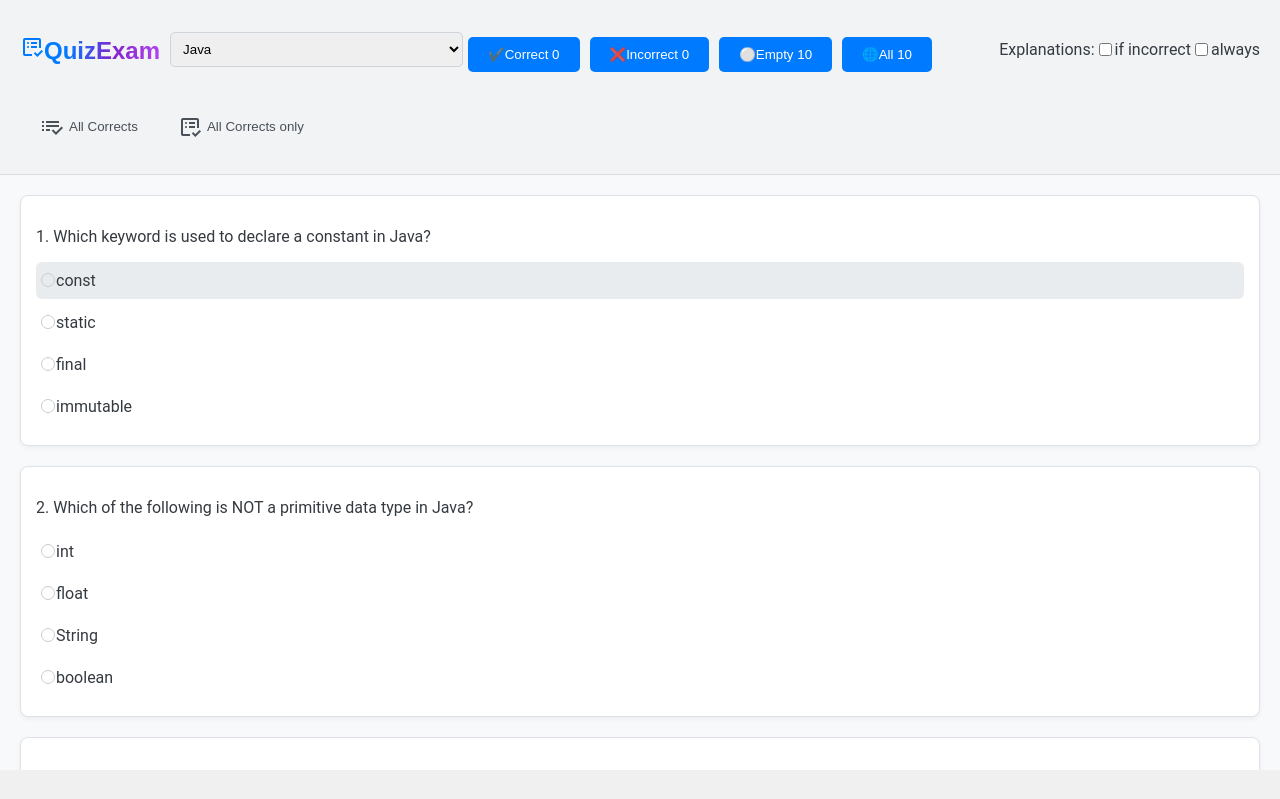
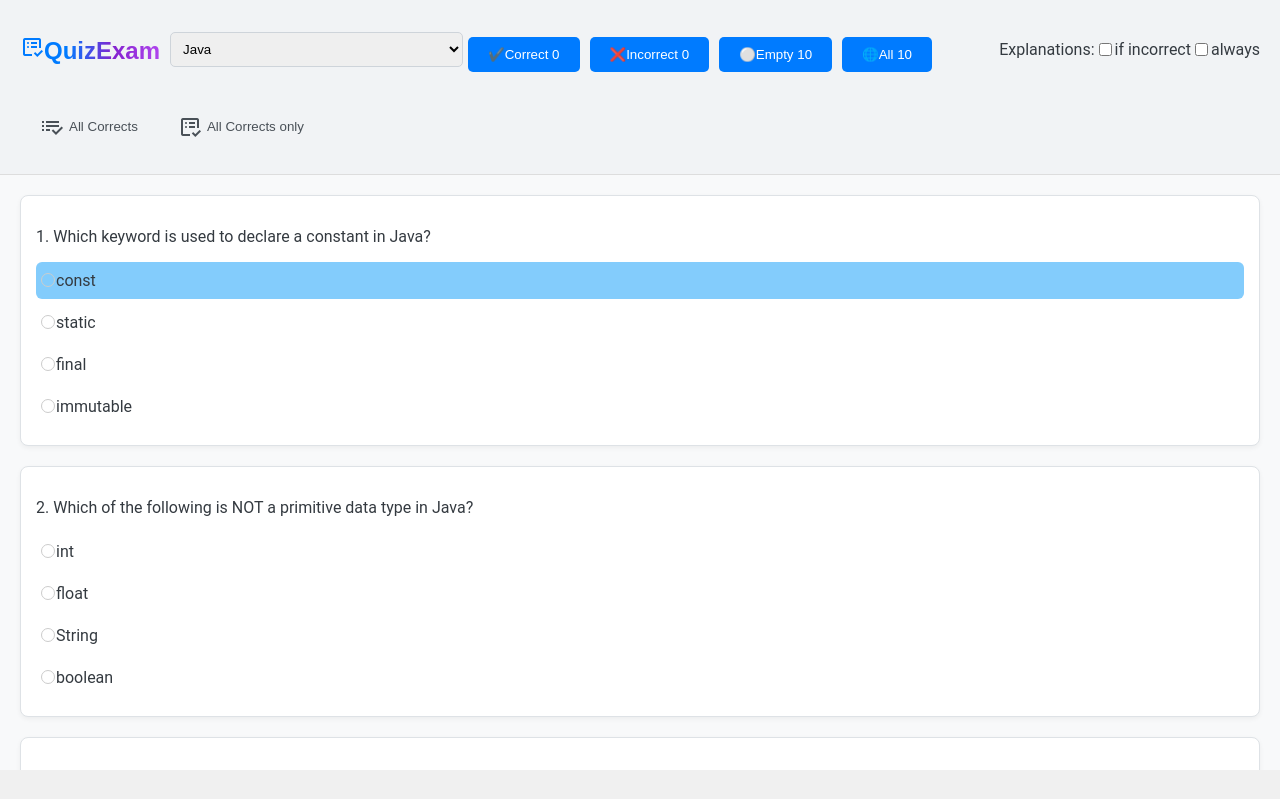
Before and after one commit to firedevelop/Quiz-Exam-Real-Time-Score, a plain HTML site: page index.html in a window 1280 px wide. In both pictures the pointer is over the element "const". Shown: the top 799 px of the page. Drawn offline with nearby package versions, Linux system fonts and the light colour scheme.

Commit message:
Add files via upload

```diff
--- a/css/style.css
+++ b/css/style.css
@@ -52,7 +52,7 @@ a:hover{
 }
 
 .options > div:hover {
-    background-color: #e9ecef; /* Darker background on hover */
+    background-color: #83ccfc; /* Darker background on hover */
 }
 
 .options > div label {
```
